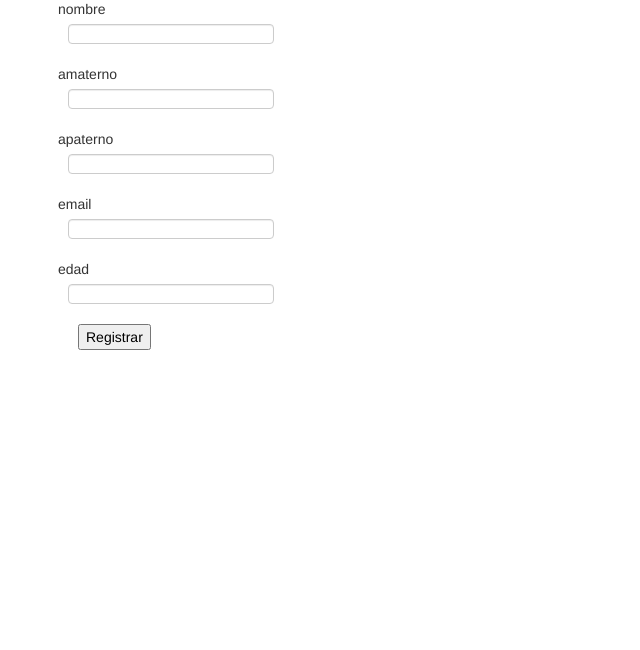
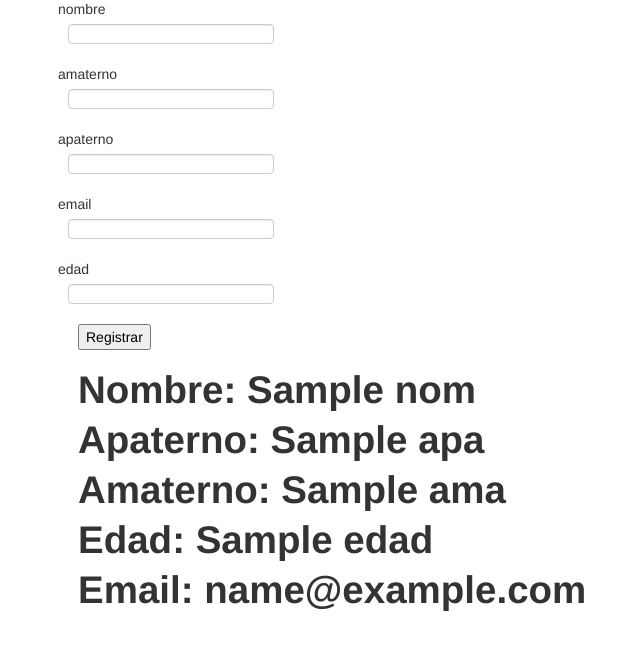
Before and after one commit to IDGS-801-19002051/IntroFlaskIDGS801, a Flask app: template templates/alumnos2.html in a window 1280 px wide. Shown: the part 118-768 px from the top of the page, without its empty margins (92-732 px from the left). Run offline with Flask 3, Linux system fonts and the light colour scheme; the template is opened without the code that fills it: values that come from a table or form of the project are taken from there, most other values are stand-ins (such as "Sample title", 1, 10 or a date in 2020); some libraries are stand-ins or nearby versions.

Commit message:
SCSDJ 31/01/2024 wtforms

```diff
--- a/main.py
+++ b/main.py
@@ -12,8 +12,17 @@ def index():
 def alumnos2():
   alumno_clase=forms.UserForm(request.form)
   if request.method=="POST":
-    pass
-  return render_template("alumnos2.html", form=alumno_clase)
+    nom=alumno_clase.nombre.data
+    apa=alumno_clase.apaterno.data
+    ama=alumno_clase.amaterno.data
+    edad=alumno_clase.edad.data
+    email=alumno_clase.email.data
+    print("Nombre: {}".format(nom))
+    print("Apaterno: {}".format(apa))
+    print("Amaterno: {}".format(ama))
+    print("Edad: {}".format(edad))
+    print("Email: {}".format(email))
+  return render_template("alumnos2.html", form=alumno_clase, nom=nom, apa=apa, ama=ama, edad=edad, email=email)
 
 @app.route("/alumnos")
 def alumnos():
--- a/templates/alumnos2.html
+++ b/templates/alumnos2.html
@@ -24,4 +24,10 @@ macros %}
   </div>
   <input type="submit" id="btn1" value="Registrar">
 </form>
+
+<h1>Nombre: {{nom}}</h1>
+<h1>Apaterno: {{apa}}</h1>
+<h1>Amaterno: {{ama}}</h1>
+<h1>Edad: {{edad}}</h1>
+<h1>Email: {{email}}</h1>
 {%endblock%}
```
